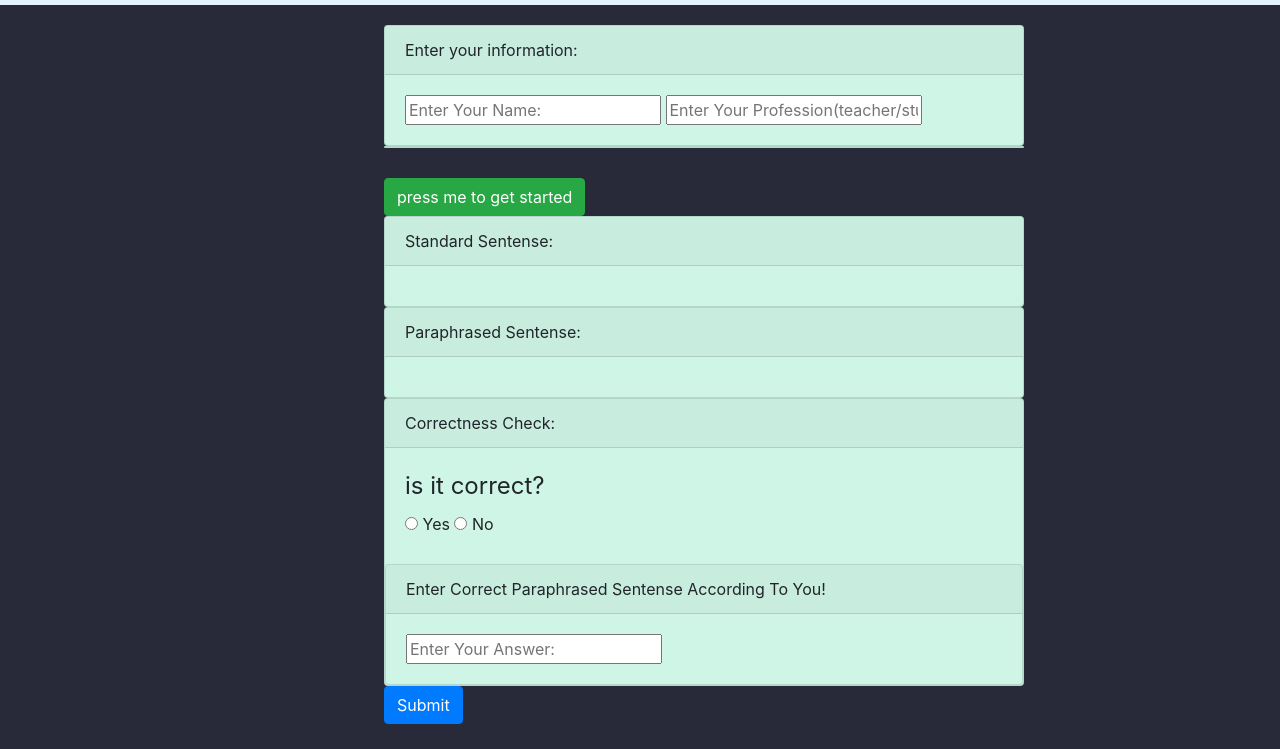
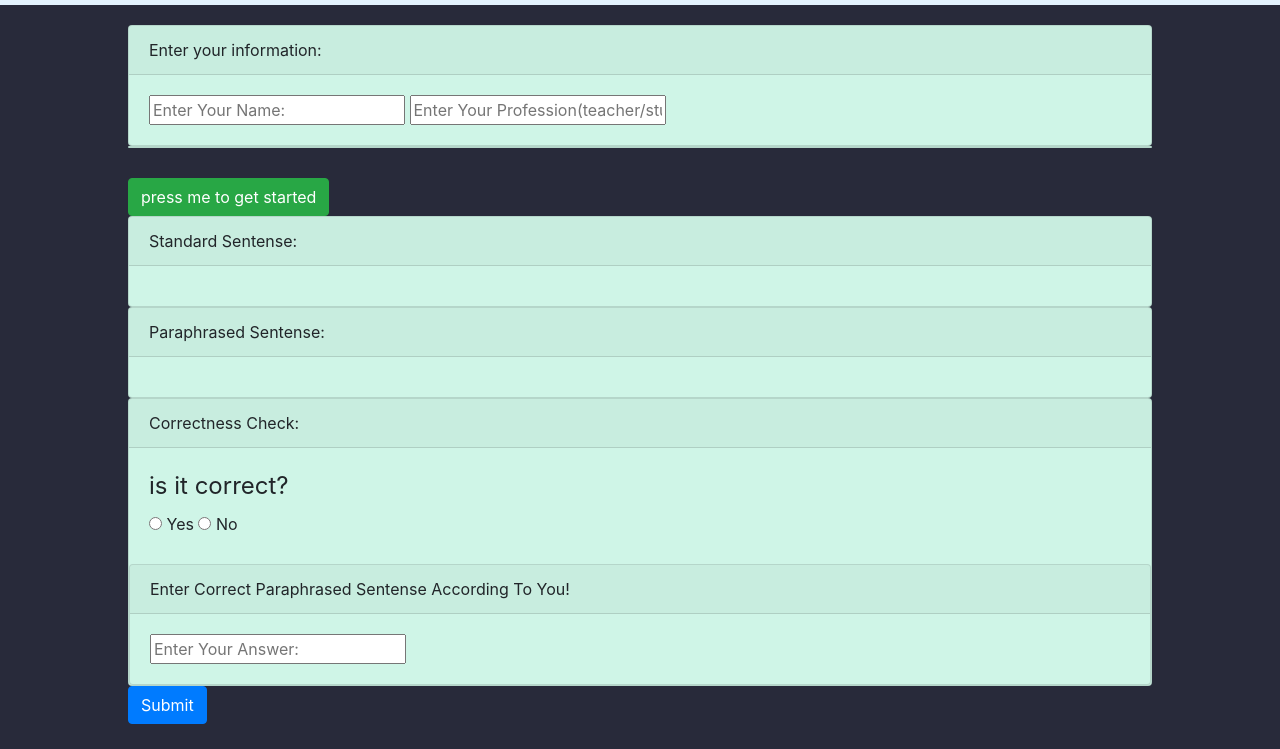
Before and after one commit to harrshagandhi/pollingpage, a plain HTML site: page index.html in a window 1280 px wide. Shown: the part 51-800 px from the top of the page. Drawn offline with Linux system fonts and the light colour scheme.

Commit message:
Update style.css
version 2.0.2

```diff
--- a/style.css
+++ b/style.css
@@ -7,8 +7,8 @@ body{
 .Body-content{
     margin-top: 20px;
     justify-content: center;
-    margin-left: 30%;
-    margin-right: 20%;
+    margin-left: 10%;
+    margin-right: 10%;
 }
 .card{
     background-color: #CFF5E7;
```
